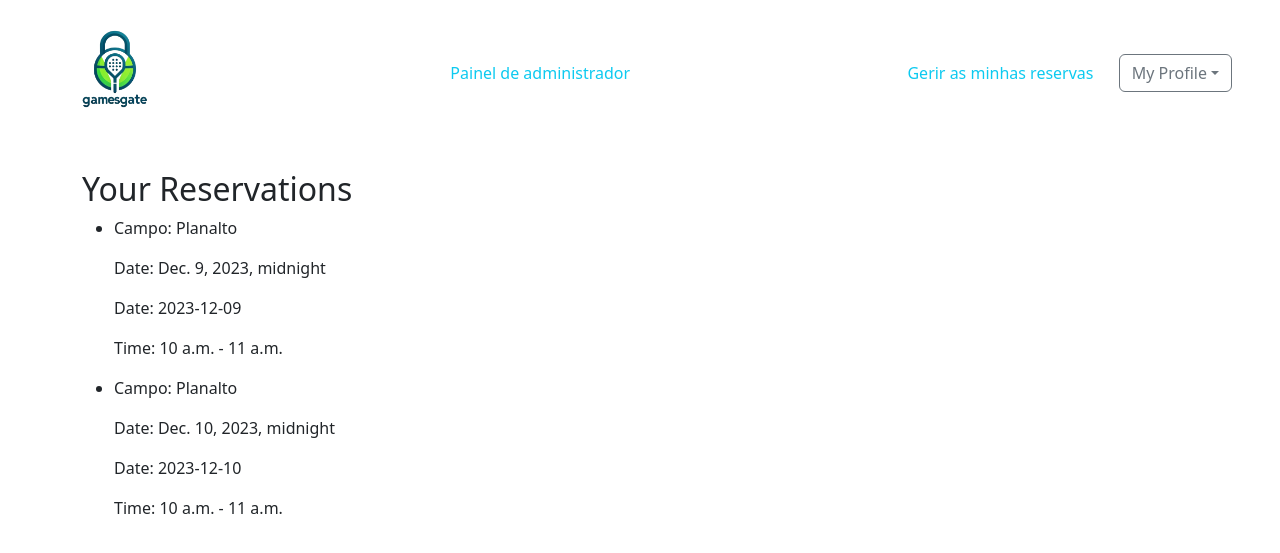
After one commit to tiagobsfaria/CVPBT, a Django app: page /user_reservas/ in a window 1280 px wide. The commit adds this page. Shown: the top 553 px of the page. Run offline with Django 4.2, Linux system fonts and the light colour scheme; a user stored in the database is signed in; data comes from the database, SQL or seed files in the repository; both versions use the stored data as it was after the commit.

Commit message:
mudanças 09/12/2023

```diff
--- a/Projeto CVPBT/GamesGate/events/admin.py
+++ b/Projeto CVPBT/GamesGate/events/admin.py
@@ -1,7 +1,8 @@
 from django.contrib import admin
-from .models import Categorie, Localizacao, Campo
+from .models import Categorie, Localizacao, Campo, Reserva
 # Register your models here.
 
 admin.site.register(Categorie)
 admin.site.register(Localizacao)
 admin.site.register(Campo)
+admin.site.register(Reserva)
--- a/Projeto CVPBT/GamesGate/events/models.py
+++ b/Projeto CVPBT/GamesGate/events/models.py
@@ -48,7 +48,7 @@ class Campo(models.Model):
     Sunday_opening = models.TimeField(null=True)
     Sunday_closing = models.TimeField(null=True)
     closed_days = models.DateField(null=True)
-    image = models.ImageField(null=True, upload_to="")
+    image = models.ImageField(null=True, upload_to="images/")
     preco_hora = models.PositiveIntegerField(default=0)
 
     def __str__(self):
@@ -76,7 +76,10 @@ class Campo(models.Model):
 
 class Reserva(models.Model):
     campo = models.ForeignKey(Campo, on_delete=models.CASCADE)
-    start_time = models.DateTimeField()
-    end_time = models.DateTimeField()
-    date = models.DateField(null=True)
+    start_time = models.TimeField()
+    end_time = models.TimeField()
+    date = models.DateTimeField(null=True)
     user = models.ForeignKey(User, on_delete=models.CASCADE)
+
+    def __str__(self):
+        return f"Reserva {self.id} - {self.campo.title} - {self.start_time} to {self.end_time}"
--- a/Projeto CVPBT/GamesGate/events/urls.py
+++ b/Projeto CVPBT/GamesGate/events/urls.py
@@ -12,6 +12,8 @@ from .views import (
         QuemSomosView,
         ParceriasView,
         search_campos,
+        create_reserva,
+        ReservasListView,
     )
 urlpatterns = [
     path("", home, name="home"),
@@ -23,4 +25,6 @@ urlpatterns = [
     path("quemsomos",  QuemSomosView.as_view(), name='quemsomos'),
     path("parcerias",  ParceriasView.as_view(), name='parcerias'),
     path("search_campos/", search_campos, name='search_campos'),
+    path("create_reserva/", create_reserva, name='create_reserva'),
+    path('user_reservas/', ReservasListView.as_view(), name='user_reservas'),
 ]
--- a/Projeto CVPBT/GamesGate/events/views.py
+++ b/Projeto CVPBT/GamesGate/events/views.py
@@ -6,16 +6,20 @@ from django.urls import reverse_lazy
 from django.shortcuts import get_object_or_404
 from django.http import JsonResponse
 from datetime import datetime
+from django.utils import timezone
+from django.views.decorators.http import require_POST
 
-from .models import Campo, Categorie, Localizacao
+from .models import Campo, Categorie, Localizacao, Reserva
 from .forms import CampoForm
 from .utils import get_slots
 
 # Create your views here.
 
+
 def home(request):
     categories = Categorie.objects.all()
     return render(request, 'home.html', {'categories': categories})
+
 
 def get_localizacoes(request, category_id):
     localizacoes = Localizacao.objects.filter(categorie=category_id)
@@ -23,15 +27,15 @@ def get_localizacoes(request, category_id):
     return JsonResponse(localizacoes_data, safe=False)
 
 
-
-
 class CategorieListView(ListView):
     model = Categorie
     template_name = "categorie_list.html"
 
+
 class CampoListView(ListView):
     model = Campo
     template_name = "campo_list.html"
+
 
 class CampoCreateView(CreateView):
     model = Campo
@@ -43,11 +47,13 @@ class CampoCreateView(CreateView):
         form.instance.author = self.request.user  # Set the author to the logged-in user
         return super().form_valid(form)
 
+
 class CampoDeleteView(DeleteView):
     model = Campo
     template_name = "campo_delete.html"
 
     success_url = reverse_lazy("list-campos")
+
 
 class CampoEditView(UpdateView):
     model = Campo
@@ -55,21 +61,27 @@ class CampoEditView(UpdateView):
     form_class = CampoForm
     success_url = reverse_lazy("list-campos")
 
+
 class CampoDetailView(DetailView):
     model = Campo
     template_name = "campo_detail.html"
 
+
 class AdminPanelView(TemplateView):
     template_name = 'admin_panel.html'
+
 
 class ContactosView(TemplateView):
     template_name = 'contactos.html'
 
+
 class QuemSomosView(TemplateView):
     template_name = 'quem_somos.html'
 
+
 class ParceriasView(TemplateView):
     template_name = 'parcerias.html'
+
 
 def add_evaluation(request, campo_id, new_rating):
     # Retrieve the Campo instance
@@ -90,10 +102,12 @@ def add_evaluation(request, campo_id, new_rating):
     else:
         return JsonResponse({'error': 'Invalid rating value'})
 
+
 def display_slots(request, campo_id, selected_date):
     campo = Campo.objects.get(id=campo_id)
     slots = get_slots(campo, selected_date)
     return render(request, 'display_slots.html', {'campo': campo, 'selected_date': selected_date, 'slots': slots})
+
 
 def search_campos(request):
     # Retrieve search criteria from the request
@@ -124,3 +138,51 @@ def search_campos(request):
         })
 
     return JsonResponse({'matching_campos': campos_data})
+
+
+def create_reserva(request):
+    try:
+        # Retrieve data from the POST request
+        campo_title = request.POST.get('campo_title')
+        date = request.POST.get('date')
+        start_time = request.POST.get('start_time')
+        end_time = request.POST.get('end_time')
+        print(f"AAAAAAAAAAAAAAAAAAAAAAAAAAAAAAAAAAAAAAAAAAAAAAAAAAAAAAAAAAAAAAAAAAAAAAAAAA")
+        print(f"campo_title: {campo_title}")
+        print(f"date: {date}")
+        print(f"start_time: {start_time}")
+        print(f"end_time: {end_time}")
+
+        campo = Campo.objects.get(title=campo_title)
+
+        # Create a new Reserva instance
+        reserva = Reserva.objects.create(
+            campo=campo,
+            date=date,
+            start_time=start_time,
+            end_time=end_time,
+            user=request.user
+            # Add other fields as needed
+        )
+
+        print(f"reserva criadaaaaaaaaaaaaaaa")
+
+        # Assuming success, you can return a JSON response
+        return JsonResponse({'success': True, 'message': 'Reserva created successfully'})
+
+    except Exception as e:
+        # Handle errors and return an appropriate response
+        return JsonResponse({'success': False, 'message': str(e)})
+
+
+class ReservasListView(ListView):
+    model = Reserva
+    template_name = "reservasfuturas.html"
+    context_object_name = "user_reservas"  # Optional: specify the variable name in the template
+
+    def get_queryset(self):
+        # Filter reservations for the current user
+        queryset = Reserva.objects.filter(user=self.request.user)
+        print(timezone.now())
+        print(queryset)
+        return queryset
--- a/Projeto CVPBT/GamesGate/templates/nav.html
+++ b/Projeto CVPBT/GamesGate/templates/nav.html
@@ -36,6 +36,7 @@
             </div>
         {% endif %}
     <div class="ms-auto">
+        <a class="btn btn-default me-2 text-info " href="{% url 'user_reservas' %}">Gerir as minhas reservas</a>
         <button class="btn btn-outline-secondary dropdown-toggle text-blue" type="button" id="dropdownMenuButton1" data-bs-toggle="dropdown" aria-expanded="false">My Profile</button>
         <ul class="dropdown-menu dropdown-menu-end" aria-labelledby="dropdownMenuButton1">
             <li><a class="dropdown-item" href="{% url 'user_data' %}">My Information - {{ user.username }}</a></li>
--- /dev/null
+++ b/Projeto CVPBT/GamesGate/templates/reservasfuturas.html
@@ -0,0 +1,22 @@
+{% extends "nav.html" %}
+
+{% block content %}
+    {% load static %}
+    <div class="container mt-4">
+        <h2>Your Reservations</h2>
+        {% if user_reservas %}
+            <ul>
+                {% for reserva in user_reservas %}
+                    <li>
+                        <p>Campo: {{ reserva.campo.title }}</p>
+                        <p>Date: {{ reserva.date }}</p>
+                        <p>Date: {{ reserva.date|date:"Y-m-d" }}</p>
+                        <p>Time: {{ reserva.start_time }} - {{ reserva.end_time }}</p>
+                    </li>
+                {% endfor %}
+            </ul>
+        {% else %}
+            <p>You have no reservations.</p>
+        {% endif %}
+    </div>
+{% endblock content %}
```
Also changed, not shown: Projeto CVPBT/GamesGate/events/utils.py (+19 -14 lines), Projeto CVPBT/GamesGate/templates/home.html (+96 -4 lines), Projeto CVPBT/GamesGate/db.sqlite3, Projeto CVPBT/GamesGate/events/migrations/0014_alter_reserva_end_time_alter_reserva_start_time.py (added), Projeto CVPBT/GamesGate/events/migrations/0015_alter_reserva_date.py (added), Projeto CVPBT/GamesGate/events/migrations/0016_alter_reserva_date.py (added), Projeto CVPBT/GamesGate/events/migrations/0017_alter_reserva_date.py (added), Projeto CVPBT/GamesGate/media/images/eb_telheiras.jpg (renamed from Projeto CVPBT/GamesGate/media/eb_telheiras.jpg), Projeto CVPBT/GamesGate/media/images/planalto.png (renamed from Projeto CVPBT/GamesGate/media/planalto.png).
